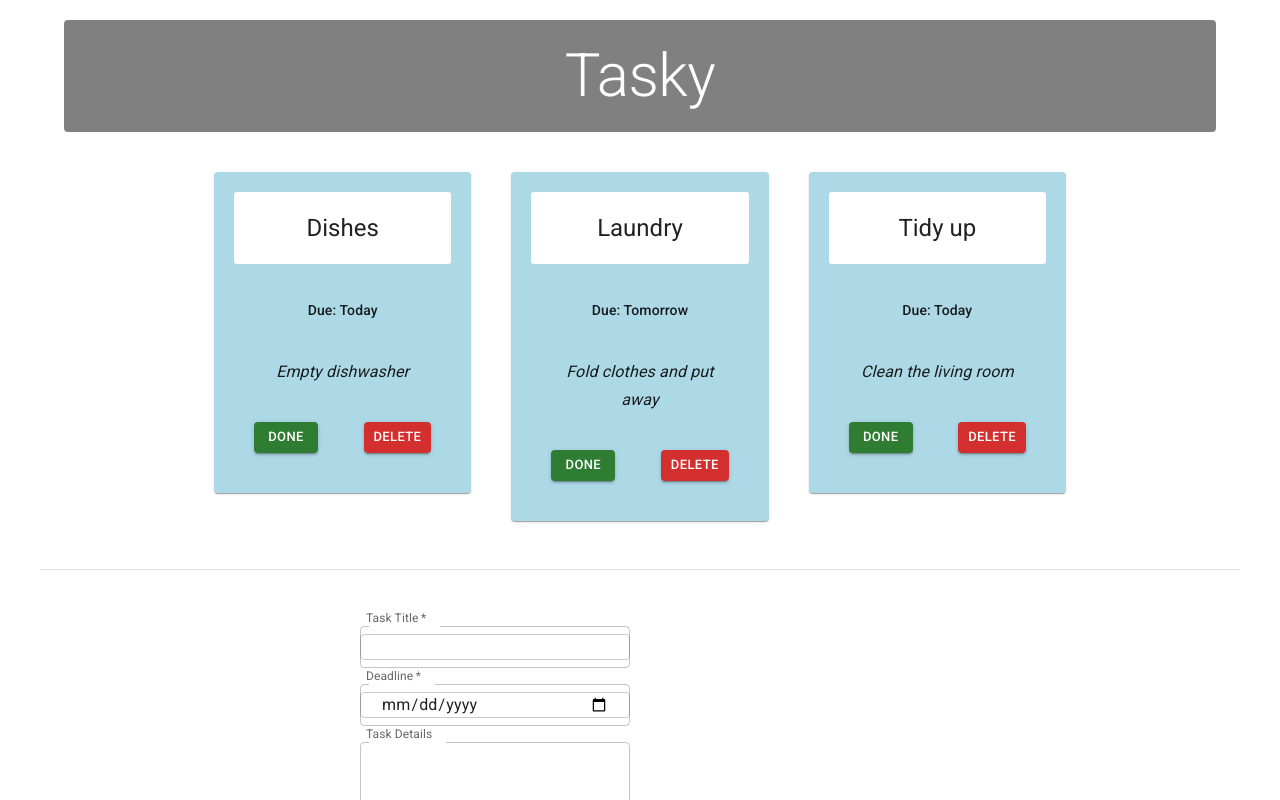
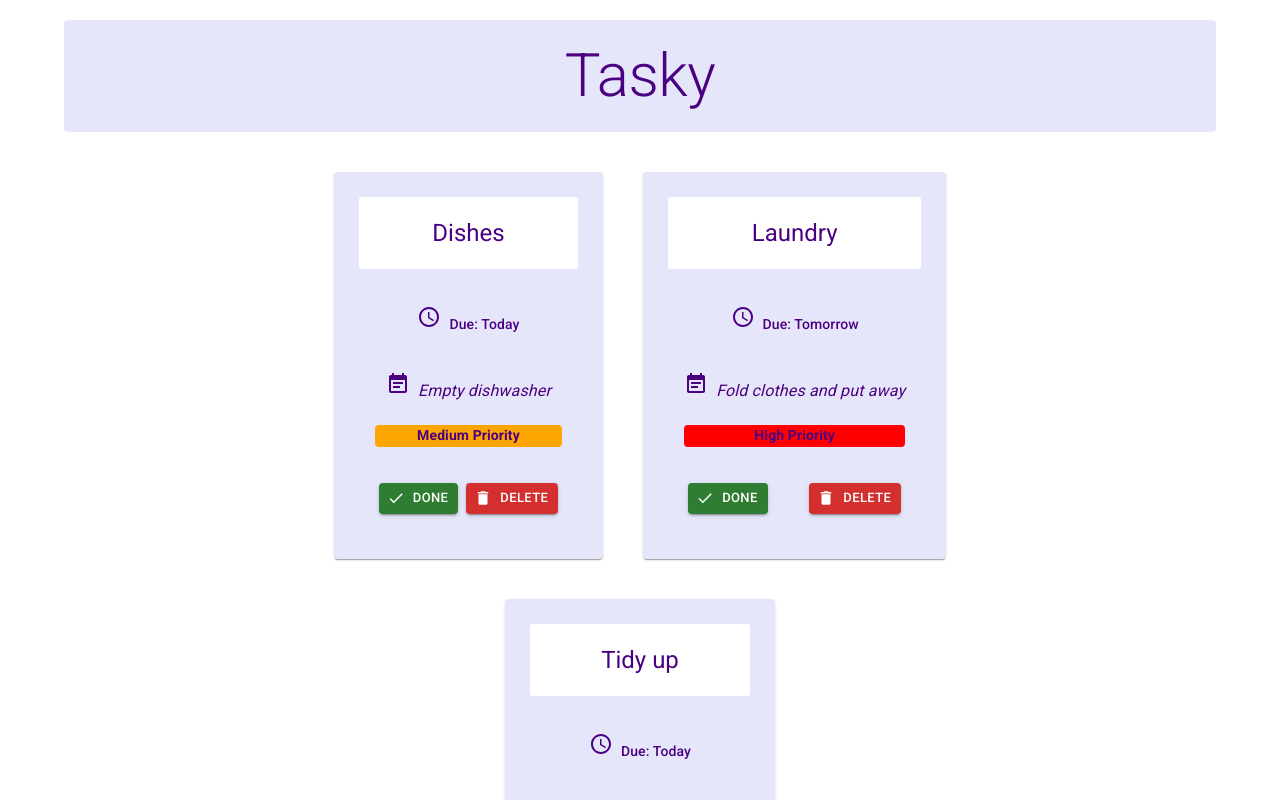
Before and after one commit to Mark-2000/react-basics-labs, a React (Vite) app in the folder tasky/: page / in a window 1280 px wide. Shown: the top 800 px of the page. Built offline with nearby package versions, Linux system fonts and the light colour scheme.

Commit message:
Tasky Lab 3 Exercises done

```diff
--- a/tasky/src/App.css
+++ b/tasky/src/App.css
@@ -9,7 +9,7 @@ body {
   font-weight: bold;
 }
 
-input[type=text], input[type=date], select {
+/*input[type=text], input[type=date], select {
   width: 100%;
   padding: 12px 20px;
   margin: 8px 0;
@@ -38,4 +38,4 @@ form {
   text-align: left;
   width: 50%;
   margin: auto;
-}
+} */
--- a/tasky/src/App.jsx
+++ b/tasky/src/App.jsx
@@ -12,8 +12,8 @@ function App() {
   const [ taskState, setTaskState ] = useState({
     tasks: [
       { id: 1, title:"Dishes", description: "Empty dishwasher", deadline: "Today", priority: "Medium", done: false },
-      { id: 2, title: "Laundry", description: "Fold clothes and put away", deadline: "Tomorrow", priority: "High", done: false },
-      { id: 3, title: "Tidy up", description: "Clean the living room", deadline: "Today", priority: "Low", done: false }
+      { id: 2, title:"Laundry", description: "Fold clothes and put away", deadline: "Tomorrow", priority: "High", done: false },
+      { id: 3, title:"Tidy up", description: "Clean the living room", deadline: "Today", priority: "Low", done: false }
     ]
   });
 
@@ -84,9 +84,9 @@ function App() {
           align="center"
           gutterBottom
           sx={{
-            backgroundColor: 'gray',
+            backgroundColor: 'lavender',
             textAlign: 'center',
-            color: 'white',
+            color: '#4B0082',
             padding: '20px',
             margin: '20px 0 40px 0',
             borderRadius: '4px'
@@ -103,7 +103,7 @@ function App() {
         container
         spacing={5}
         sx={{
-        justifyContent: "center"
+        phone: 12, tablet: 6, large: 4, display: 'flex', justifyContent: 'center', alignItems: 'center'
         }}
       >
       {taskState.tasks.map((task, index) => (
@@ -112,6 +112,7 @@ function App() {
         description={task.description}
         deadline={task.deadline}
         done={task.done}
+        priority={task.priority}
         key={task.id}
         markDone={() => doneHandler(index)}
         deleteTask={() => deleteHandler(index)}
@@ -131,7 +132,7 @@ function App() {
       }}
       >
       <Grid container sx={{
-        justifyContent: "center"
+        justifyContent: 'center'
       }}>
         <AddTaskForm
           submit={formSubmitHandler}
--- a/tasky/src/components/Form.jsx
+++ b/tasky/src/components/Form.jsx
@@ -8,7 +8,7 @@ const AddTaskForm = (props) => {
     <Box
     component="form"
     sx={{
-        '& .MuiOutlinedInput-root': { m: 1, width: '30ch' },
+        '& .MuiOutlinedInput-root': { m: 1, width: '30ch', backgroundColor: 'lavender', borderRadius: '4px' },
     }}
     onSubmit={props.submit}
     >
@@ -22,6 +22,7 @@ const AddTaskForm = (props) => {
             onChange={(event) => props.change(event)}
         />
         </div>
+
         <div>
         <TextField
             required
@@ -32,6 +33,7 @@ const AddTaskForm = (props) => {
             onChange={(event) => props.change(event)}
         />
         </div>
+
         <div>
         <TextField
             name="description"
@@ -43,13 +45,14 @@ const AddTaskForm = (props) => {
             onChange={(event) => props.change(event)}
         />
         </div>
+
         <div>
         <Button
             type="submit"
             variant="contained"
             color="primary"
             sx={{
-            m: 1,
+            m: 1.5,
             p: 1,
             width: '95%'
             }}
--- a/tasky/src/components/Task.jsx
+++ b/tasky/src/components/Task.jsx
@@ -6,18 +6,24 @@ import CardContent from '@mui/material/CardContent';
 import CardHeader from '@mui/material/CardHeader';
 import Grid from '@mui/material/Grid';
 import Typography from '@mui/material/Typography';
+import AccessTimeIcon from '@mui/icons-material/AccessTime';
+import EventNoteIcon from '@mui/icons-material/EventNote';
+import DeleteIcon from '@mui/icons-material/Delete';
+import DoneIcon from '@mui/icons-material/Done';
+import Alert from '@mui/material/Alert';
 
 const Task = (props) => {
 
     return (
       <Grid
         key={props.id}
-        size={{ xs: 12, md: 4 }}
+        size={{ phone: 12, tablet: 6, large: 4, display: 'flex', justifyContent: 'center', alignItems: 'center'}}
       >
         <Card
           sx={{
-            backgroundColor: props.done ? 'lightgrey' : 'lightblue',
-            padding: '20px'
+            backgroundColor: props.done ? 'lightgrey' : 'lavender',
+            padding: '25px',
+            color: "indigo",
           }}
         >
           <CardHeader
@@ -45,6 +51,7 @@ const Task = (props) => {
                 variant="subtitle2"
                 color="text.primary"
               >
+                <AccessTimeIcon sx={{ mr: 1 }} />
                 Due: {props.deadline}
               </Typography>
             </Box>
@@ -55,8 +62,20 @@ const Task = (props) => {
               align="center"
               sx={{ fontStyle: 'italic' }}
             >
+              <EventNoteIcon sx={{ mr: 1 }} />
               {props.description}
             </Typography>
+
+            <Typography
+              component="p"
+              variant="subtitle2"
+              align="center"
+              padding="20px"
+              sx={{ backgroundColor: props.priority === 'High' ? 'red' : props.priority === 'Medium' ? 'orange' : 'yellow', fontWeight: 'bold', borderRadius: '4px', marginTop: '20px' }}
+            >
+              {props.priority} Priority
+            </Typography>
+
           </CardContent>
 
           <CardActions
@@ -70,6 +89,7 @@ const Task = (props) => {
               size="small"
               color="success"
               onClick={props.markDone}
+              startIcon={<DoneIcon />}
             >
               Done
             </Button>
@@ -79,6 +99,8 @@ const Task = (props) => {
               size="small"
               color="error"
               onClick={props.deleteTask}
+              startIcon={<DeleteIcon />}
+
             >
               Delete
             </Button>
```
